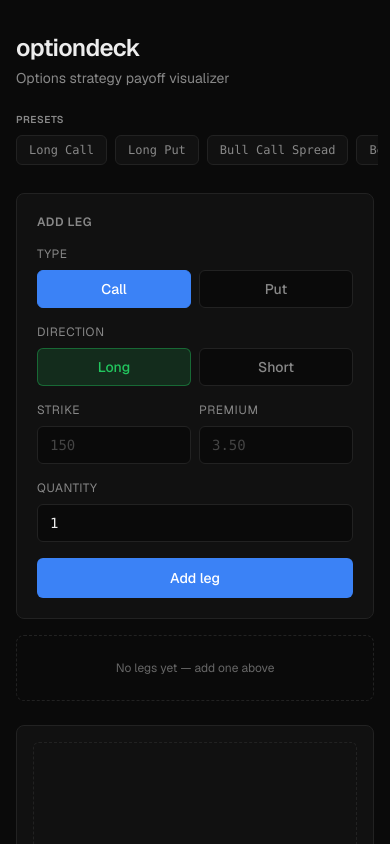
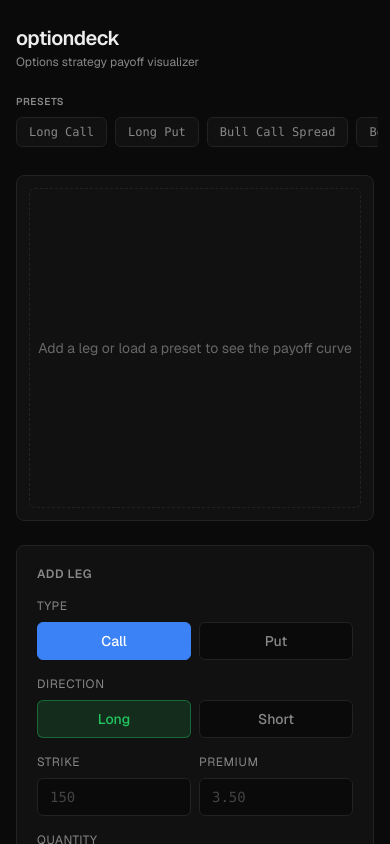
Before and after one commit to Vihan-G/optiondeck, a Next.js app: page / in a window 390 px wide. Shown: the top 844 px of the page. Built offline with nearby package versions, Linux system fonts and the light colour scheme.

Commit message:
feat: responsive layout, dark theme polish

```diff
--- a/src/app/layout.tsx
+++ b/src/app/layout.tsx
@@ -1,4 +1,4 @@
-import type { Metadata } from 'next'
+import type { Metadata, Viewport } from 'next'
 import { Geist, Geist_Mono } from 'next/font/google'
 import './globals.css'
 
@@ -16,6 +16,18 @@ export const metadata: Metadata = {
   title: 'optiondeck — options strategy payoff visualizer',
   description:
     'Add option legs, see your payoff diagram instantly. Know your breakeven, max profit, and max loss before you place the trade.',
+  openGraph: {
+    title: 'optiondeck',
+    description: 'Options strategy payoff visualizer. No login. No broker.',
+    type: 'website',
+  },
+}
+
+export const viewport: Viewport = {
+  width: 'device-width',
+  initialScale: 1,
+  themeColor: '#0a0a0a',
+  colorScheme: 'dark',
 }
 
 export default function RootLayout({
--- a/src/app/page.tsx
+++ b/src/app/page.tsx
@@ -1,6 +1,7 @@
 'use client'
 
 import { useEffect, useMemo, useState } from 'react'
+import { AnimatePresence } from 'framer-motion'
 import { LegForm } from '@/components/LegForm'
 import { LegCard } from '@/components/LegCard'
 import { PayoffChart } from '@/components/PayoffChart'
@@ -45,14 +46,30 @@ export default function Home() {
   function loadPreset(seeds: Omit<Leg, 'id'>[]) {
     setLegs(seeds.map((s) => ({ ...s, id: newId() })))
   }
+  function clearAll() {
+    setLegs([])
+  }
 
   return (
-    <main className="mx-auto max-w-7xl px-4 py-8 lg:px-8">
-      <header className="mb-6">
-        <h1 className="text-2xl font-semibold tracking-tight">optiondeck</h1>
-        <p className="mt-1 text-sm text-[#888]">
-          Options strategy payoff visualizer
-        </p>
+    <main className="mx-auto max-w-7xl px-4 py-6 sm:py-8 lg:px-8">
+      <header className="mb-6 flex items-baseline justify-between">
+        <div>
+          <h1 className="text-xl font-semibold tracking-tight sm:text-2xl">
+            optiondeck
+          </h1>
+          <p className="mt-0.5 text-xs text-[#888] sm:text-sm">
+            Options strategy payoff visualizer
+          </p>
+        </div>
+        {legs.length > 0 && (
+          <button
+            type="button"
+            onClick={clearAll}
+            className="rounded-md border border-[#222] px-2.5 py-1 font-mono text-xs text-[#888] transition-colors hover:border-[#ef4444]/40 hover:text-[#ef4444]"
+          >
+            Clear
+          </button>
+        )}
       </header>
 
       <div className="mb-6">
@@ -63,7 +80,7 @@ export default function Home() {
       </div>
 
       <div className="grid gap-6 lg:grid-cols-[380px_1fr]">
-        <section className="space-y-4">
+        <section className="order-2 space-y-4 lg:order-none">
           <div className="rounded-lg border border-[#222] bg-[#111] p-5">
             <h2 className="mb-4 text-xs font-semibold uppercase tracking-wider text-[#888]">
               Add leg
@@ -74,24 +91,26 @@ export default function Home() {
           <div className="space-y-2">
             {legs.length === 0 ? (
               <p className="rounded-lg border border-dashed border-[#222] px-4 py-6 text-center text-xs text-[#666]">
-                No legs yet — add one above
+                No legs yet — add one above or load a preset
               </p>
             ) : (
-              legs.map((leg) => (
-                <LegCard key={leg.id} leg={leg} onDelete={deleteLeg} />
-              ))
+              <AnimatePresence initial={false}>
+                {legs.map((leg) => (
+                  <LegCard key={leg.id} leg={leg} onDelete={deleteLeg} />
+                ))}
+              </AnimatePresence>
             )}
           </div>
         </section>
 
-        <section className="space-y-4">
+        <section className="order-1 space-y-4 lg:order-none">
           {legs.length > 0 && (
             <>
               <StrategyBadge metrics={metrics} />
               <MetricsBar metrics={metrics} />
             </>
           )}
-          <div className="rounded-lg border border-[#222] bg-[#111] p-4 lg:p-6">
+          <div className="rounded-lg border border-[#222] bg-[#111] p-3 sm:p-4 lg:p-6">
             <PayoffChart
               curve={metrics.payoffCurve}
               highlightPrice={sliderPrice}
@@ -108,6 +127,10 @@ export default function Home() {
           )}
         </section>
       </div>
+
+      <footer className="mt-12 border-t border-[#222] pt-4 text-center font-mono text-[10px] text-[#444]">
+        client-side math · no login · no brokerage
+      </footer>
     </main>
   )
 }
--- a/src/components/LegCard.tsx
+++ b/src/components/LegCard.tsx
@@ -1,5 +1,6 @@
 'use client'
 
+import { motion } from 'framer-motion'
 import type { Leg } from '@/lib/types'
 
 interface Props {
@@ -12,7 +13,12 @@ export function LegCard({ leg, onDelete }: Props) {
   const accent = isLong ? '#22c55e' : '#ef4444'
 
   return (
-    <div
+    <motion.div
+      layout
+      initial={{ opacity: 0, y: -4 }}
+      animate={{ opacity: 1, y: 0 }}
+      exit={{ opacity: 0, y: -4 }}
+      transition={{ duration: 0.15 }}
       className="relative flex items-center justify-between overflow-hidden rounded-md border border-[#222] bg-[#111] px-4 py-3"
     >
       <span
@@ -40,6 +46,6 @@ export function LegCard({ leg, onDelete }: Props) {
       >
         ✕
       </button>
-    </div>
+    </motion.div>
   )
 }
--- a/src/components/PayoffChart.tsx
+++ b/src/components/PayoffChart.tsx
@@ -40,14 +40,14 @@ export function PayoffChart({ curve, highlightPrice }: Props) {
 
   if (data.length === 0) {
     return (
-      <div className="flex h-[420px] items-center justify-center rounded-md border border-dashed border-[#222] text-sm text-[#666]">
-        Add a leg to see the payoff curve
+      <div className="flex h-[320px] items-center justify-center rounded-md border border-dashed border-[#222] text-sm text-[#666] sm:h-[380px] lg:h-[440px]">
+        Add a leg or load a preset to see the payoff curve
       </div>
     )
   }
 
   return (
-    <div className="h-[420px] w-full">
+    <div className="h-[320px] w-full sm:h-[380px] lg:h-[440px]">
       <ResponsiveContainer width="100%" height="100%">
         <ComposedChart
           data={data}
```
